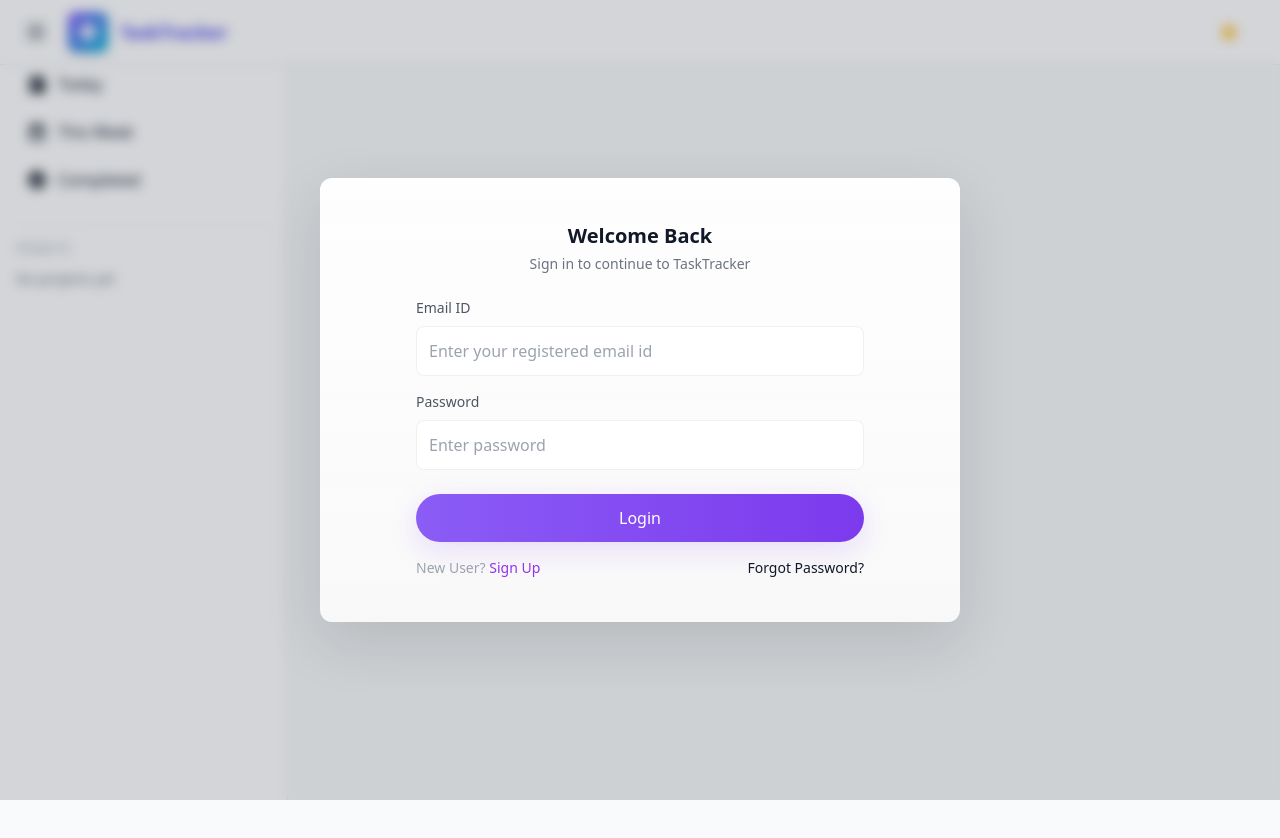
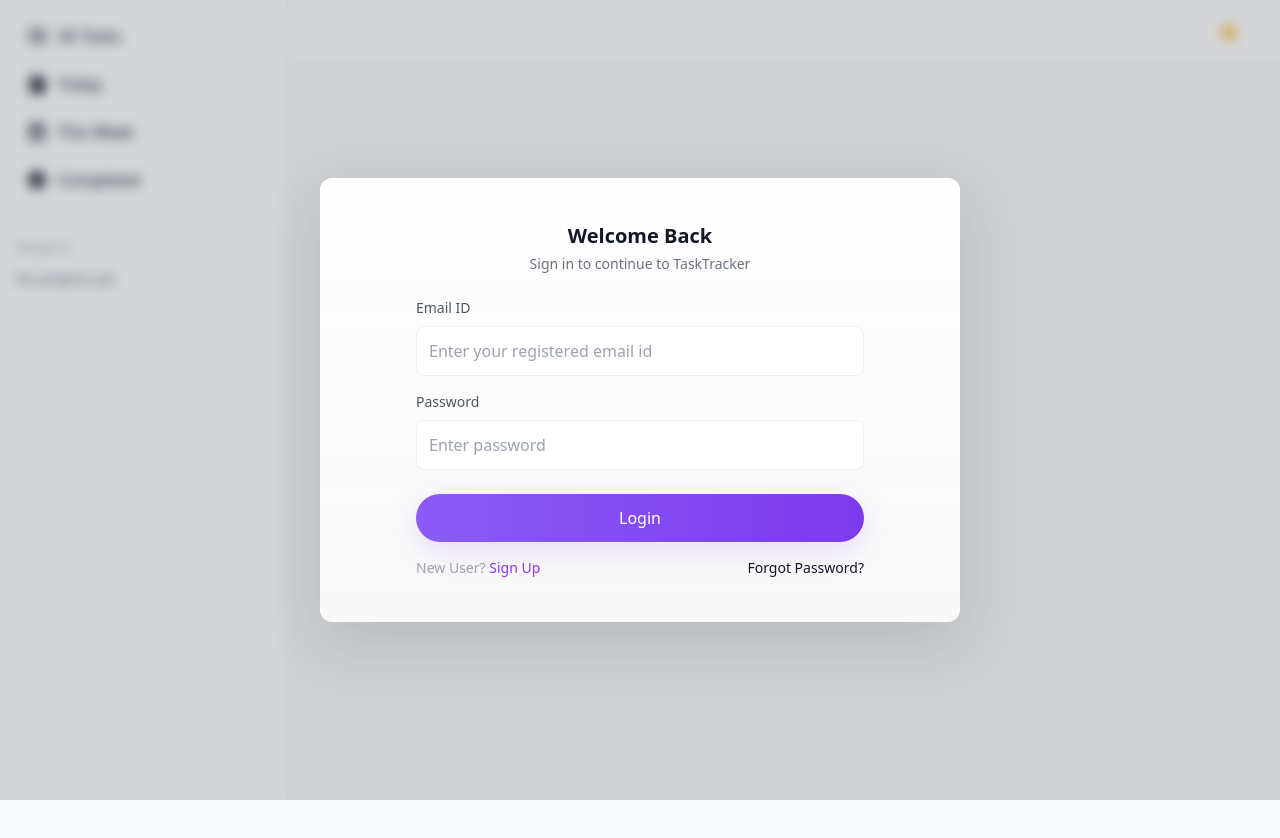
Before and after one commit to 01addy/Task-Tracker, a Next.js app in the folder frontend/: page /login in a window 1280 px wide. Shown: the top 838 px of the page. Built offline with nearby package versions, Linux system fonts and the light colour scheme.

Commit message:
Update Header.js

```diff
--- a/frontend/src/components/Header.js
+++ b/frontend/src/components/Header.js
@@ -15,7 +15,7 @@
     logout: s.logout,
   }));
 
-  // <-- use toggleSidebar so the left hamburger toggles open/close
+  // toggleSidebar toggles open/close
   const toggleSidebar = useUiStore((s) => s.toggleSidebar);
   const closeSidebar = useUiStore((s) => s.closeSidebar);
 
@@ -29,7 +29,7 @@
   }, [router, closeSidebar]);
 
   return (
-    <header className="flex items-center justify-between px-4 py-3 border-b border-gray-200 dark:border-gray-700 bg-white dark:bg-gray-900 sticky top-0 z-50">
+    <header className="flex items-center justify-between px-4 py-3 border-b border-gray-200 dark:border-gray-700 bg-white dark:bg-gray-900 sticky top-0 z-60">
       <div className="flex items-center gap-3">
         <button
           type="button"
@@ -62,7 +62,6 @@
               {user.name ? user.name.split(" ").map(n => n[0]).slice(0,2).join("") : (user.email ? user.email[0].toUpperCase() : "U")}
             </div>
 
-            {/* Right-side: only logout icon + optional text on >= sm */}
             <button
               onClick={async () => { await logout(); router.replace("/login"); }}
               className="flex items-center gap-2 text-sm text-gray-800 dark:text-gray-100 hover:underline whitespace-nowrap"
```
